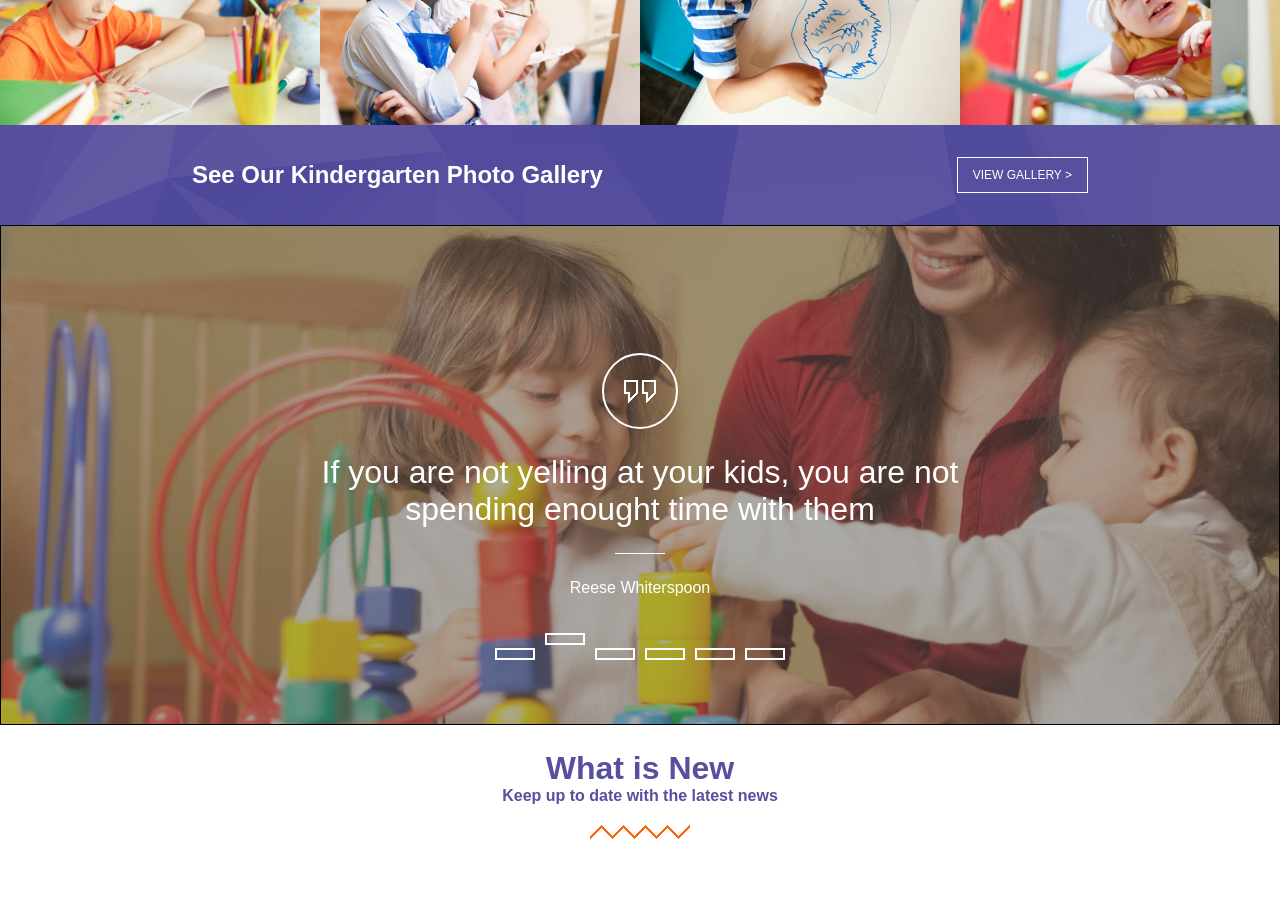
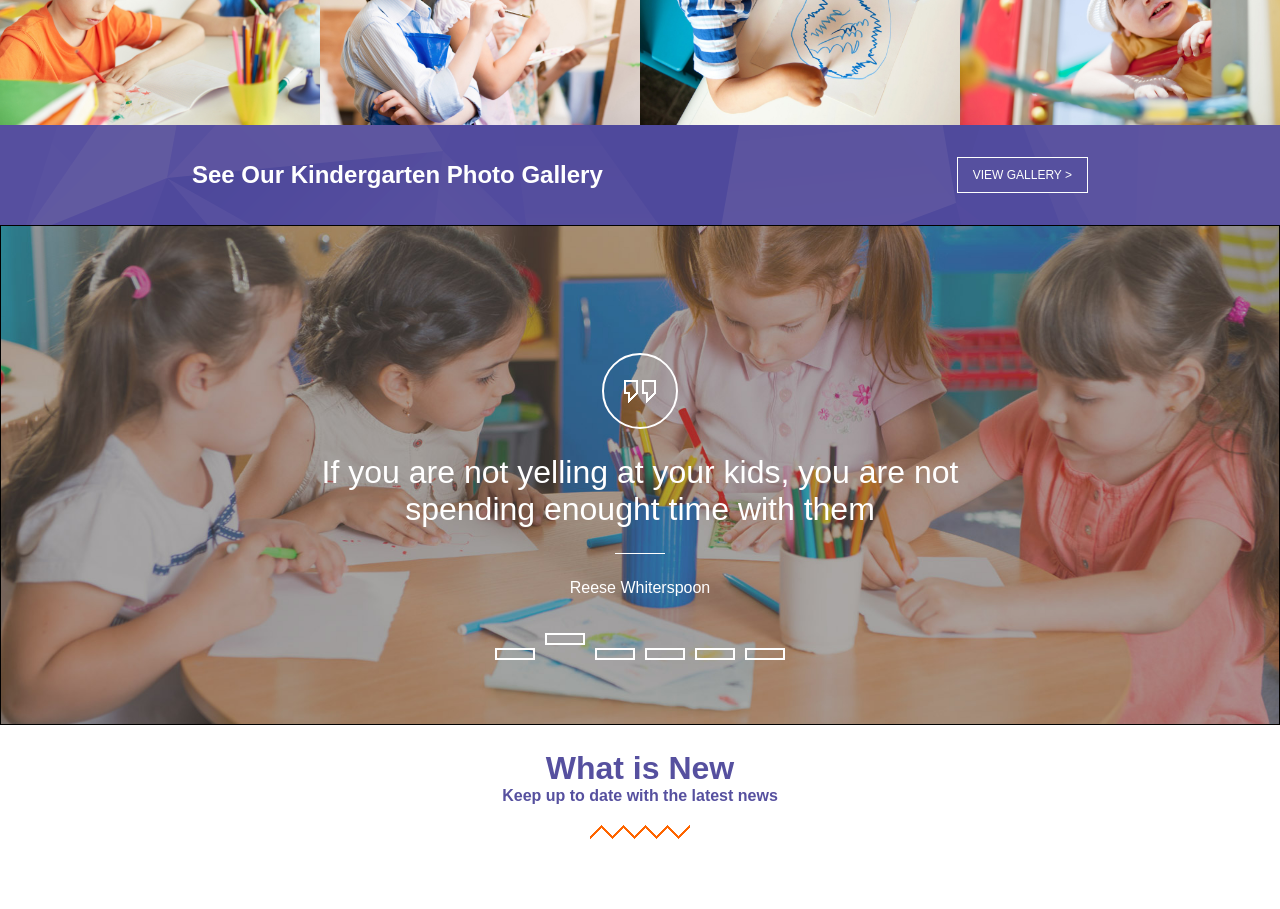
Before and after one commit to AndrewScacchi/proj-html-vuejs, a Vue app: page / in a window 1280 px wide. Shown: the part 2980-3889 px from the top of the page. Built offline with nearby package versions, Linux system fonts and the light colour scheme.

Commit message:
added tecnically working timing function to change background on ImageGallery

```diff
--- a/src/components/minor/ImageGallery.vue
+++ b/src/components/minor/ImageGallery.vue
@@ -109,7 +109,11 @@ export default {
 //basic timing function
 setInterval(() => {
     document.getElementById("quote").click();
+    document.querySelector(".imgMain").classList.add("imgMain-Alt");
 }, 5000);
+setInterval(() => {
+    document.querySelector(".imgMain").classList.remove("imgMain-Alt");
+}, 10000);
 
 
 </script>
@@ -188,6 +192,11 @@ setInterval(() => {
         margin-bottom: 25px;
     }
 }
+.imgMain-Alt{
+    background: url("../../assets/images/parallax_01.jpg");
+    background-position: 0 -75px;
+    background-size: cover;
+}
 .display-none {
     display: none;
 }
```
